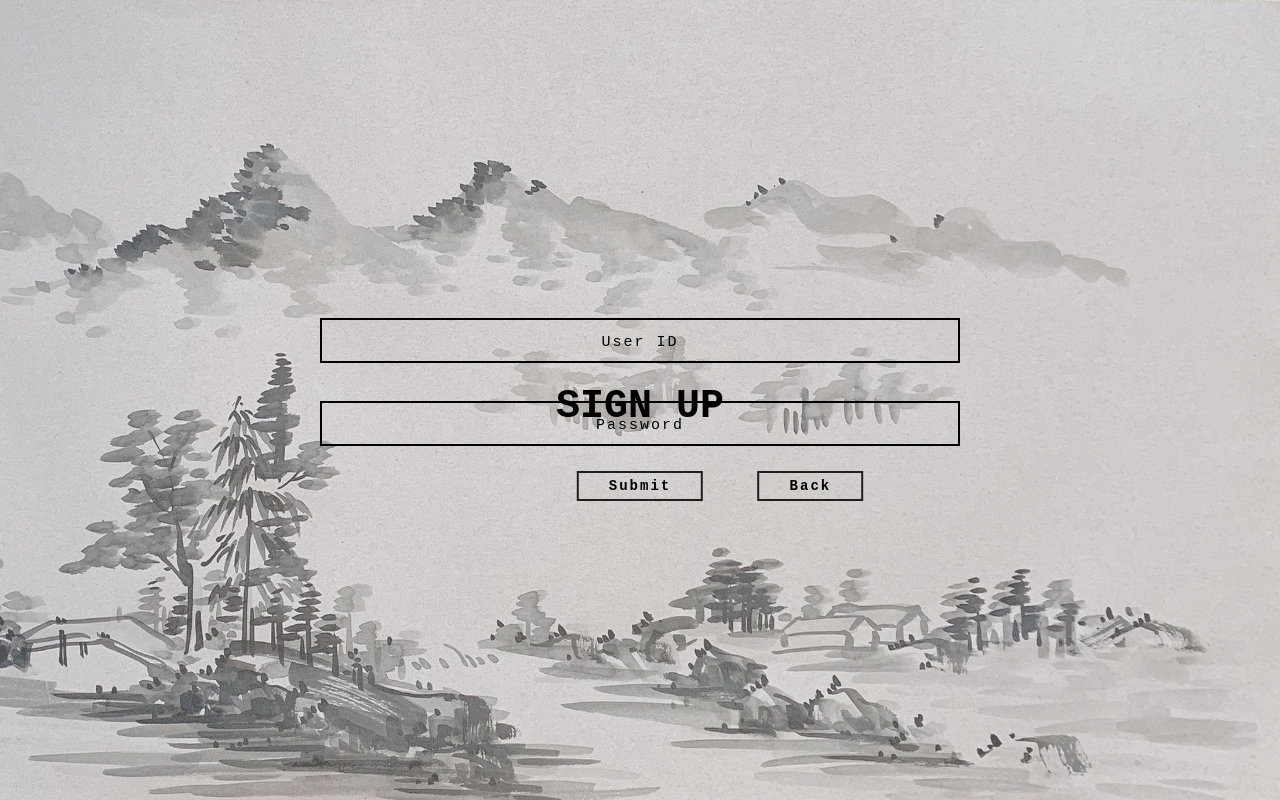
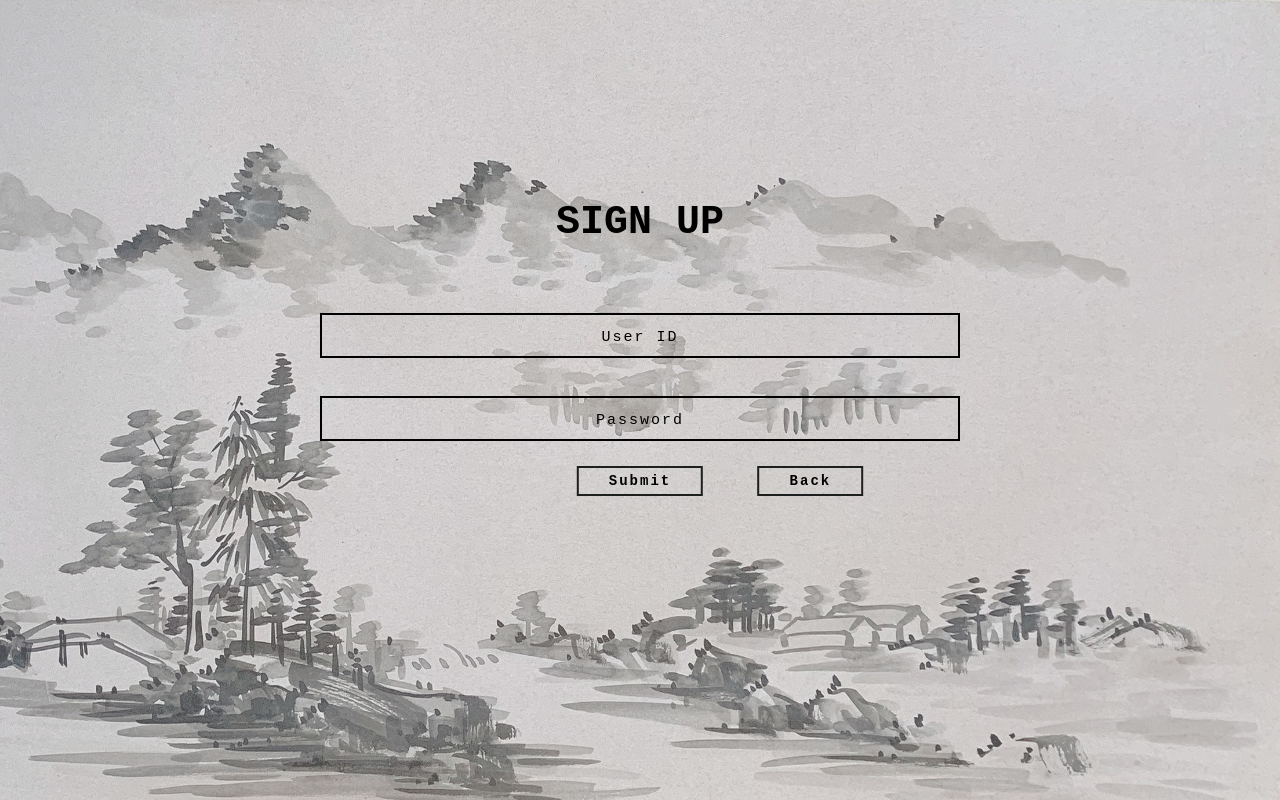
Before and after one commit to HuanjunZhao/SENG-513-WebDevelop, a website: page public/signup.html in a window 1280 px wide. Drawn offline with nearby package versions, Linux system fonts and the light colour scheme; no server answers.

Commit message:
css modi

```diff
--- a/public/css/styles.css
+++ b/public/css/styles.css
@@ -347,17 +347,12 @@ body {
 }
 
 .selectbutton {
-    /*每个按钮应在页面中占有自己的位置，因此选择相对定位*/
     position: relative;
-    /*使元素填满父级元素*/
     display: inline-block;
-    /*div的width/height设置为auto,那么表示的这个div的所有部分(内容、边框、内边距等的距离加起来)为父元素宽度*/
     width: auto;
     height: auto;
-    /*方便观察设置背景色为黑色，演示效果中设置为透明transparent*/
     background-color: transparent;
     border: none;
-    /*鼠标悬浮于其上时显示为十字光标*/
     cursor: crosshair;
     color: rgb(255, 255, 255);
     transition: 0.2s 0.1s;
@@ -370,21 +365,13 @@ body {
 }
 
 .selectbutton span {
-    /*同样文字也应每个按钮中占有固定的位置，选择相对定位*/
     position: relative;
-    /*使元素填满父级元素*/
     display: inline-block;
-    /*设置字体大小*/
     font-size: 14px;
-    /*设置文字为粗体*/
     font-weight: bold;
-    /*设置文字间的间距*/
     letter-spacing: 2px;
-    /*定义为大写字母*/
     text-transform: uppercase;
-    /*调整子元素在父元素中的位置*/
     padding: 15px;
-    /*设置从一个属性过渡到另一个属性的时间*/
     transition: 0.3s;
     color: white;
     transition: 0.2s;
@@ -397,27 +384,21 @@ body {
     content: "";
     background: transparent;
     z-index: 2;
-    /*设置before及after两个盒子的大小*/
     width: 10%;
     height: 25%;
     transition: 0.35s;
 }
 
 .selectbutton::before {
-    /*使子盒子与父盒子上边缘及左边缘距离为0，使子盒子置于父盒子左上角*/
     top: 0;
     left: 0;
-    /*为方便观察设置为红色，最终效果中设置为黑色*/
-    /*分别设置上边框及左边框*/
     border-left: 1px solid black;
     border-top: 1px solid black;
 }
 
 .selectbutton::after {
-    /*使子盒子与父盒子下边缘及右边缘距离为0，使子盒子置于父盒子右下角*/
     bottom: 0;
     right: 0;
-    /*分别设置下边框及底边框*/
     border-right: 1px solid black;
     border-bottom: 1px solid black;
 }
@@ -438,8 +419,8 @@ body {
     font-family: 'Courier New', Courier, monospace;
     text-transform: uppercase;
     text-align: center;
-    padding-top: 30%;
-    padding-bottom: 3%;
+    padding-top: 200px;
+    padding-bottom: 30px;
 }
 
 .info {
@@ -456,7 +437,6 @@ body {
 
 form {
     position: absolute;
-    top: 35%;
     left: 25%;
     width: 50%;
 }
--- a/public/js/homepage.js
+++ b/public/js/homepage.js
@@ -40,7 +40,6 @@ function getForm() {
     document.getElementById('findid').style.display = 'block';
     document.getElementById('join').style.display = 'none';
     let form = document.querySelector('form');
-    form.style.top = '55%';
 }
 
 function getRoom() {
--- a/public/js/index.js
+++ b/public/js/index.js
@@ -59,5 +59,4 @@ function getForm() {
     document.getElementById('local').style.display = 'none';
     document.getElementById('signup').style.display = 'inline';
     let form = document.querySelector('form');
-    form.style.top = '55%';
 }
```
Also changed, not shown: 2 other files.
